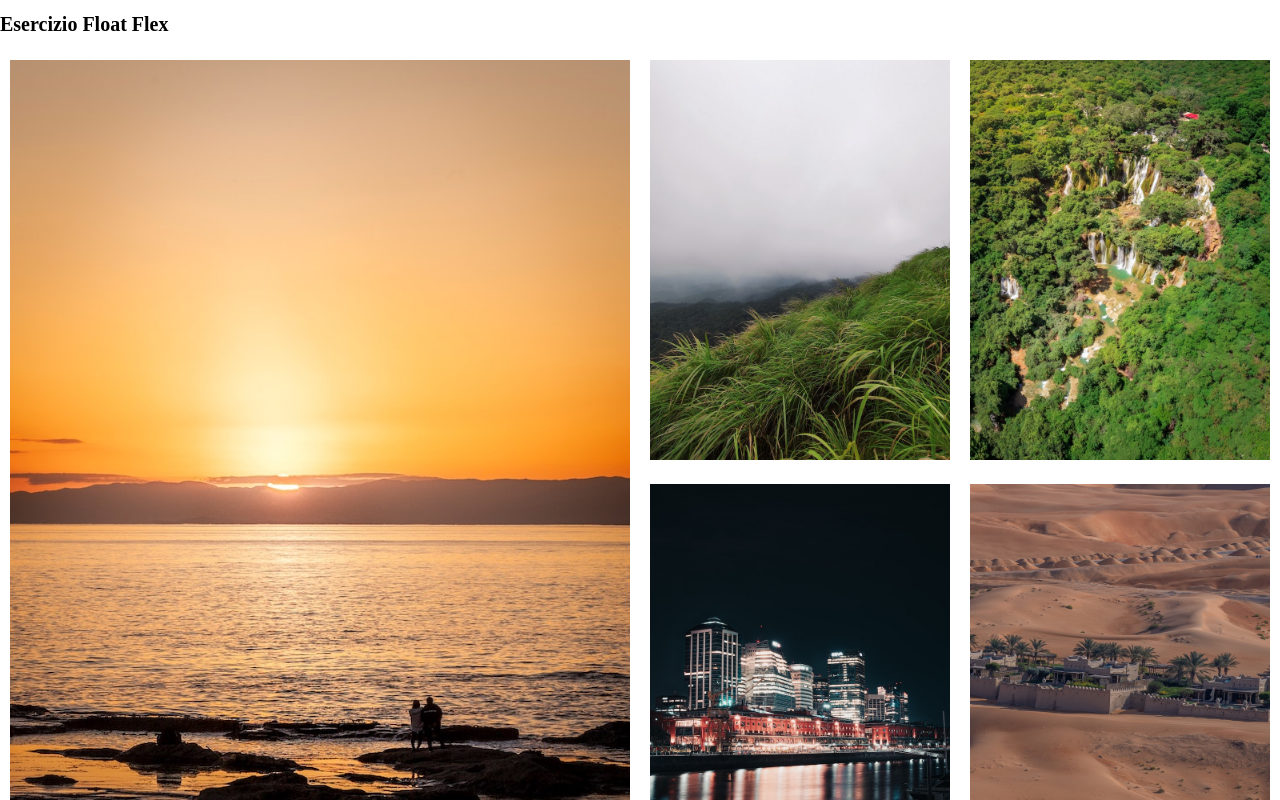
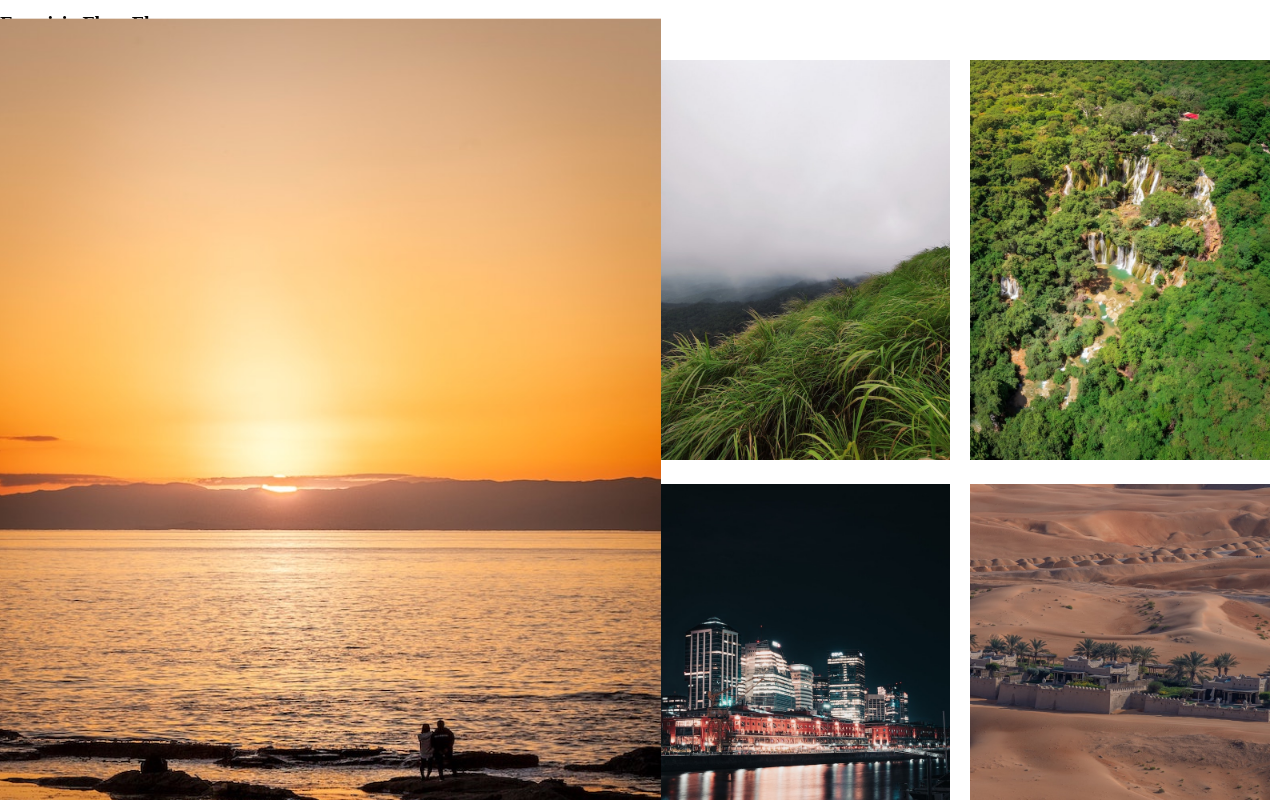
Before and after one commit to dluppoli/EsercizioFloatFlex, a plain HTML site: page index.html in a window 1280 px wide. In both pictures the pointer is over the picture 320 px from the left and 473 px from the top of the page. Shown: the top 800 px of the page. Drawn offline with Linux system fonts and the light colour scheme.

Commit message:
Trasformazioni e transizioni

```diff
--- a/style.css
+++ b/style.css
@@ -44,6 +44,12 @@ body, html
     width: 100%;
 }
 
+img:hover
+{
+    transform: scale(1.1);
+    transition: transform 1s linear;
+}
+
 /*MEDIA QUERIES*/
 @media screen and (max-width:720px) {
 
```
